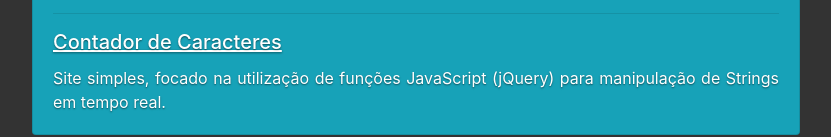
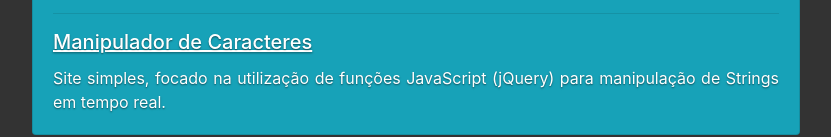
Before and after one commit to Lucas-HMSC/curriculo, a plain HTML site: page index.html in a window 1280 px wide. Shown: the part 1111-1248 px from the top of the page, without its empty margins (224-1055 px from the left). Drawn offline with Linux system fonts and the light colour scheme.

Commit message:
Update index.html

```diff
--- a/index.html
+++ b/index.html
@@ -90,7 +90,7 @@
               O foco deste curso foi a programação e utilização do jQuery (animações e transições).
             </p>
             <hr class="bg-info">
-            <h5 class="card-title"><a href="https://lucas-hmsc.github.io/pratica-com-jquery/contador-caracteres/" target="_blank"><u>Contador de Caracteres</u></a></h5>
+            <h5 class="card-title"><a href="https://lucas-hmsc.github.io/pratica-com-jquery/contador-caracteres/" target="_blank"><u>Manipulador de Caracteres</u></a></h5>
             <p class="card-text text-justify">Site simples, focado na utilização de funções JavaScript (jQuery) para manipulação de Strings em tempo real.</p>
           </div>
         </div>
```
